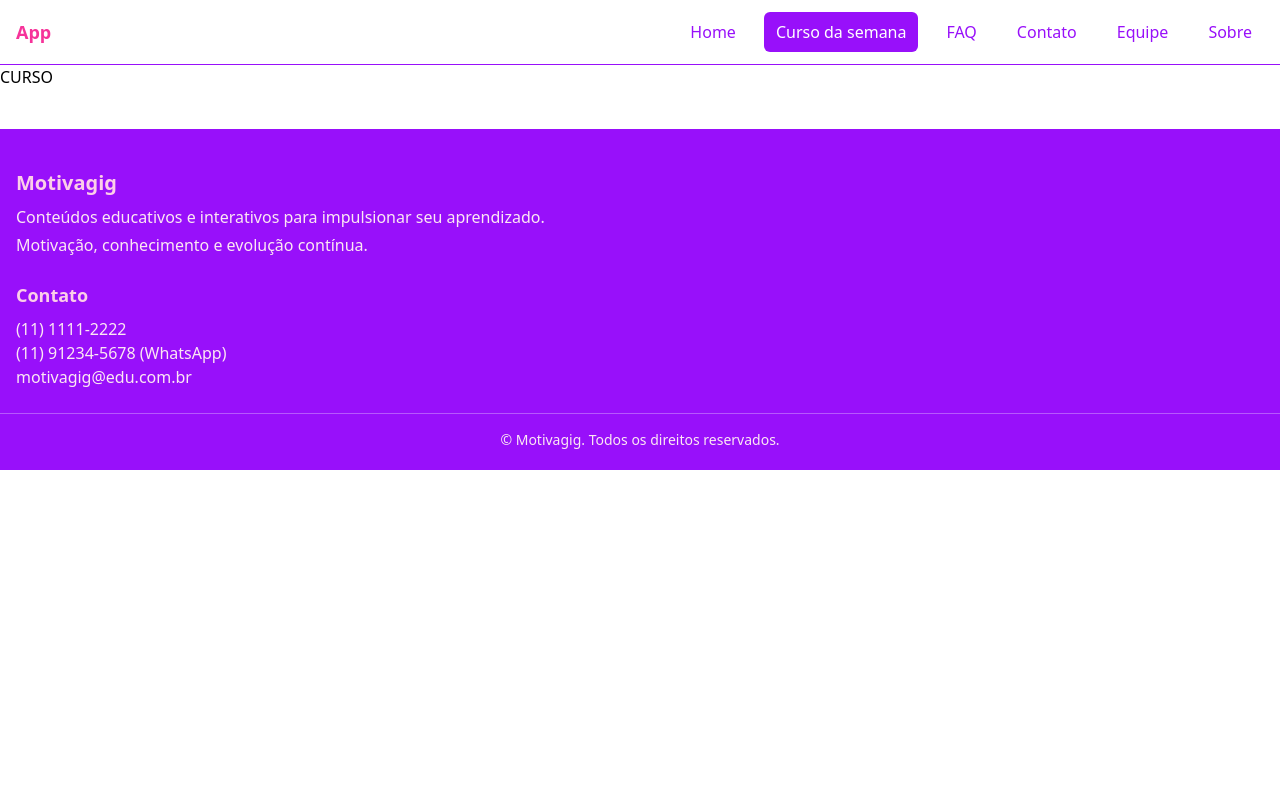
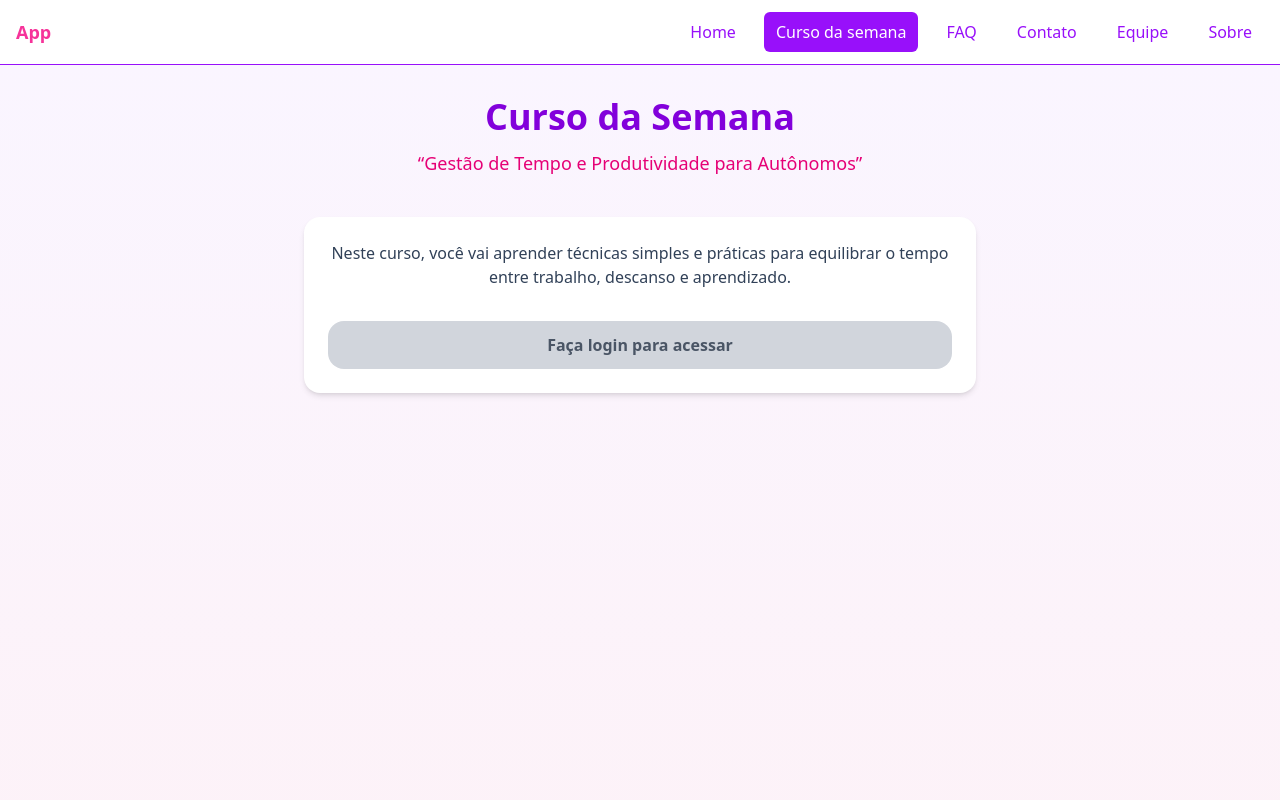
Before and after one commit to ChallengeFiap1tdspo/global-solution, a React (Vite) app in the folder motivagig/: page /curso-semana in a window 1280 px wide. Shown: the top 800 px of the page. Built offline with nearby package versions, Linux system fonts and the light colour scheme.

Commit message:
feat:adicionando tela do curso e de feddeback diario

```diff
--- a/motivagig/src/routes/Curso/index.tsx
+++ b/motivagig/src/routes/Curso/index.tsx
@@ -1,5 +1,23 @@
-export default function Estudo() {
+export default function CursoSemana() {
   return (
-    <p>CURSO</p>
+    <div className="min-h-screen bg-gradient-to-b from-purple-50 to-pink-50 p-8 flex flex-col items-center text-center">
+      <h1 className="text-4xl font-bold text-purple-700">Curso da Semana</h1>
+      <p className="mt-3 text-pink-600 text-lg">
+        “Gestão de Tempo e Produtividade para Autônomos”
+      </p>
+
+      <div className="mt-10 bg-white shadow-md rounded-2xl p-6 max-w-2xl">
+        <p className="text-slate-700">
+          Neste curso, você vai aprender técnicas simples e práticas para equilibrar o tempo entre trabalho, descanso e aprendizado.
+        </p>
+
+        <button
+          disabled
+          className="mt-8 w-full py-3 rounded-2xl bg-gray-300 text-gray-600 font-semibold cursor-not-allowed"
+        >
+          Faça login para acessar
+        </button>
+      </div>
+    </div>
   );
 }
--- /dev/null
+++ b/motivagig/src/routes/Feedback/index.tsx
@@ -0,0 +1,37 @@
+import { useState } from "react";
+
+export default function Feedback() {
+  const [humor, setHumor] = useState("");
+
+  return (
+    <div className="min-h-screen flex flex-col items-center justify-center bg-gradient-to-b from-pink-50 to-purple-50 p-6">
+      <h1 className="text-3xl font-bold text-purple-700">Seu feedback de hoje</h1>
+      <p className="mt-2 text-pink-600">Como você está se sentindo hoje?</p>
+
+      <div className="mt-8 flex gap-4">
+        {["😊", "😐", "😔"].map((emoji) => (
+          <button
+            key={emoji}
+            onClick={() => setHumor(emoji)}
+            className={`text-3xl p-4 rounded-2xl border-2 transition ${
+              humor === emoji
+                ? "border-purple-600 bg-purple-100"
+                : "border-transparent hover:bg-purple-50"
+            }`}
+          >
+            {emoji}
+          </button>
+        ))}
+      </div>
+
+      <textarea
+        placeholder="Quer desabafar ou comentar algo?"
+        className="mt-8 w-full max-w-md h-28 p-3 border border-purple-200 rounded-xl focus:ring-2 focus:ring-purple-300"
+      ></textarea>
+
+      <button className="mt-6 px-8 py-3 bg-purple-600 text-white font-semibold rounded-2xl hover:bg-pink-500 transition">
+        Enviar feedback
+      </button>
+    </div>
+  );
+}
```
